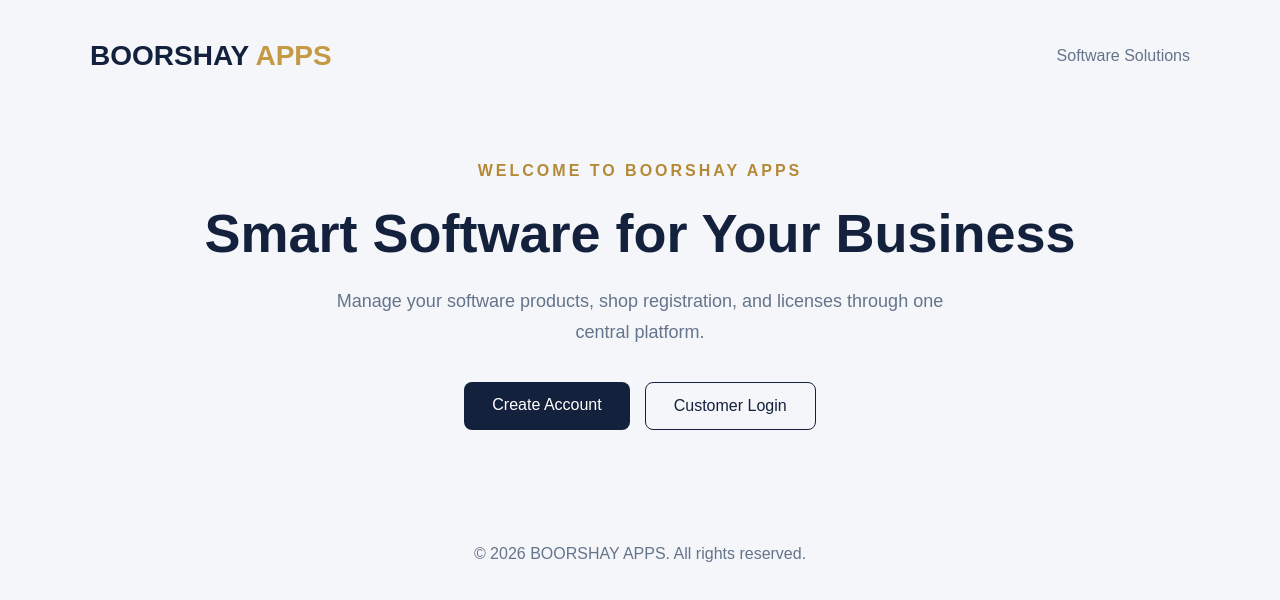
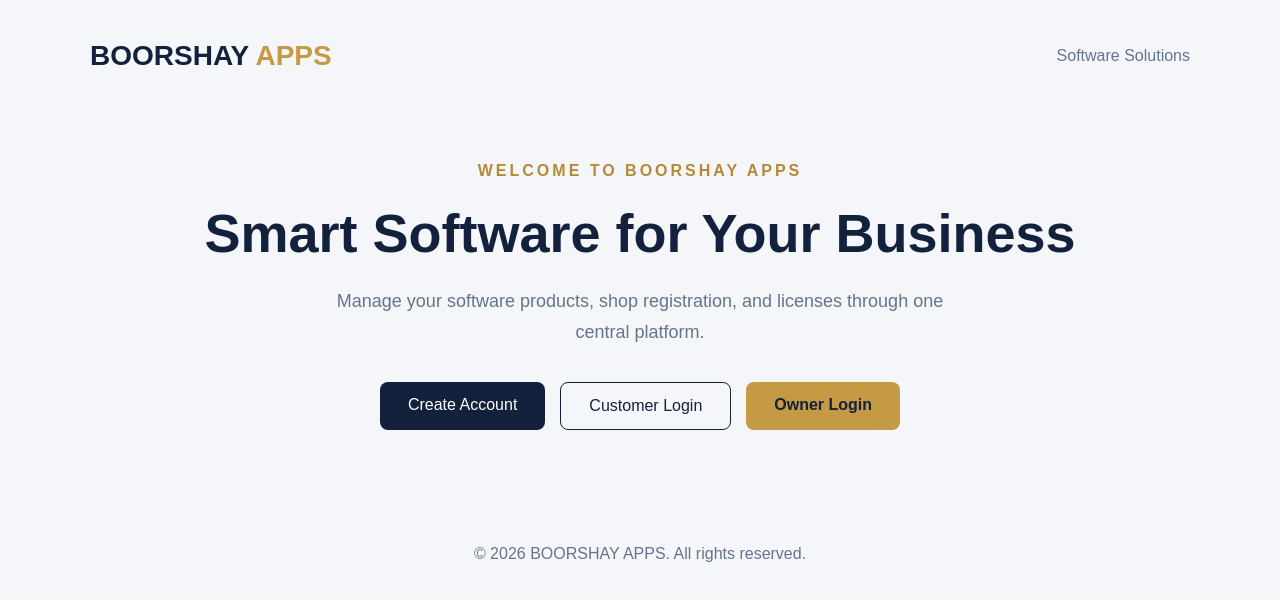
Before and after one commit to BOORSHAY/boorshay-apps-portal, a Next.js app: page / in a window 1280 px wide. Shown: the top 600 px of the page. Built offline with nearby package versions, Linux system fonts and the light colour scheme.

Commit message:
Add Owner Login link with styling

```diff
--- a/app/page.tsx
+++ b/app/page.tsx
@@ -82,6 +82,17 @@ export default function HomePage() {
           }}>
             Customer Login
           </a>
+
+          <a href="/login?role=owner" style={{
+            background: "#c49a45",
+            color: "#14213d",
+            padding: "14px 28px",
+            borderRadius: "8px",
+            textDecoration: "none",
+            fontWeight: "bold"
+          }}>
+            Owner Login
+          </a>
         </div>
       </section>
 
```
